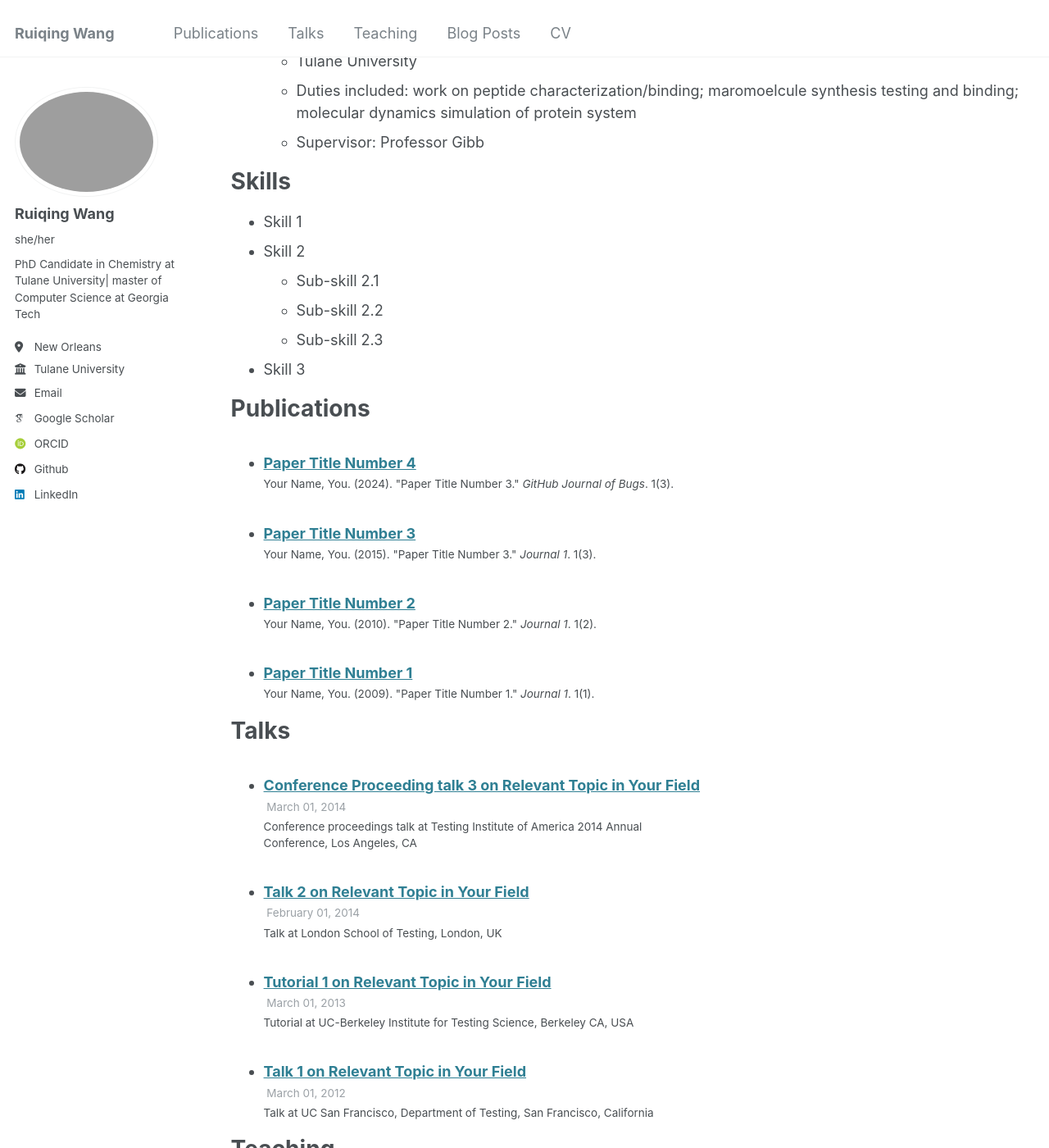
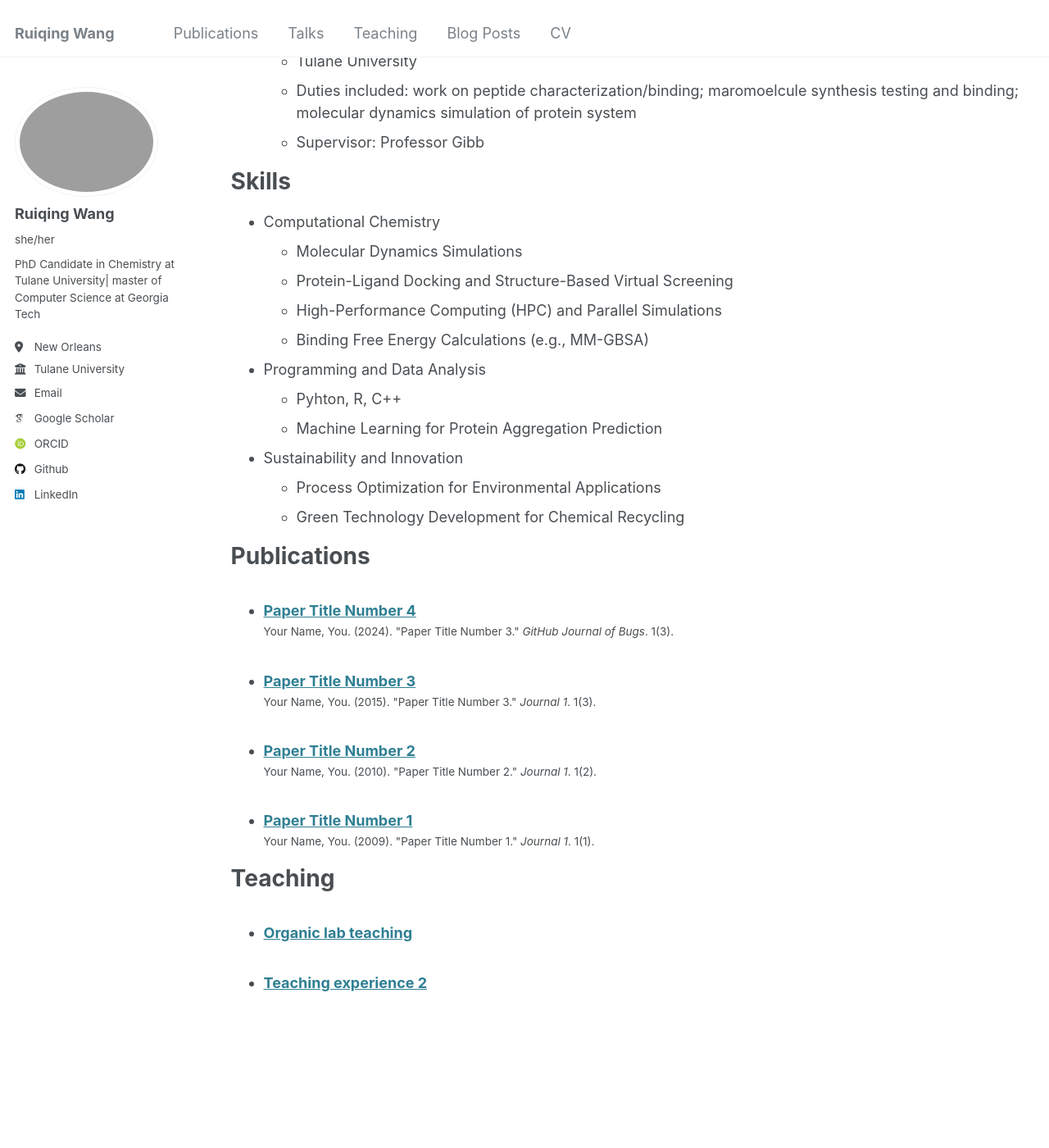
Before and after one commit to RuiqingW20/RuiqingW20.github.io, a Jekyll site: the page built from _pages/cv.md, in a window 1280 px wide and 1400 px high, scrolled down 686 px. Shown: the whole window at 82% size. Built offline with Jekyll 4.4.1, drawn with Linux system fonts in a browser that asks for light colours; some web fonts are replaced; some of the changed text lies outside the part shown.

Commit message:
Update cv.md

```diff
--- a/_pages/cv.md
+++ b/_pages/cv.md
@@ -35,12 +35,19 @@ Work experience
 
 Skills
 ======
-* Skill 1
-* Skill 2
-  * Sub-skill 2.1
-  * Sub-skill 2.2
-  * Sub-skill 2.3
-* Skill 3
+* Computational Chemistry
+  * Molecular Dynamics Simulations
+  * Protein-Ligand Docking and Structure-Based Virtual Screening
+  * High-Performance Computing (HPC) and Parallel Simulations
+  * Binding Free Energy Calculations (e.g., MM-GBSA)
+
+* Programming and Data Analysis
+  * Pyhton, R, C++
+  * Machine Learning for Protein Aggregation Prediction
+
+* Sustainability and Innovation
+  * Process Optimization for Environmental Applications
+  * Green Technology Development for Chemical Recycling
 
 Publications
 ======
@@ -48,18 +55,9 @@ Publications
     {% include archive-single-cv.html %}
   {% endfor %}</ul>
 
-Talks
-======
-  <ul>{% for post in site.talks reversed %}
-    {% include archive-single-talk-cv.html  %}
-  {% endfor %}</ul>
 
 Teaching
 ======
   <ul>{% for post in site.teaching reversed %}
     {% include archive-single-cv.html %}
   {% endfor %}</ul>
-
-Service and leadership
-======
-* Currently signed in to 43 different slack teams
```
